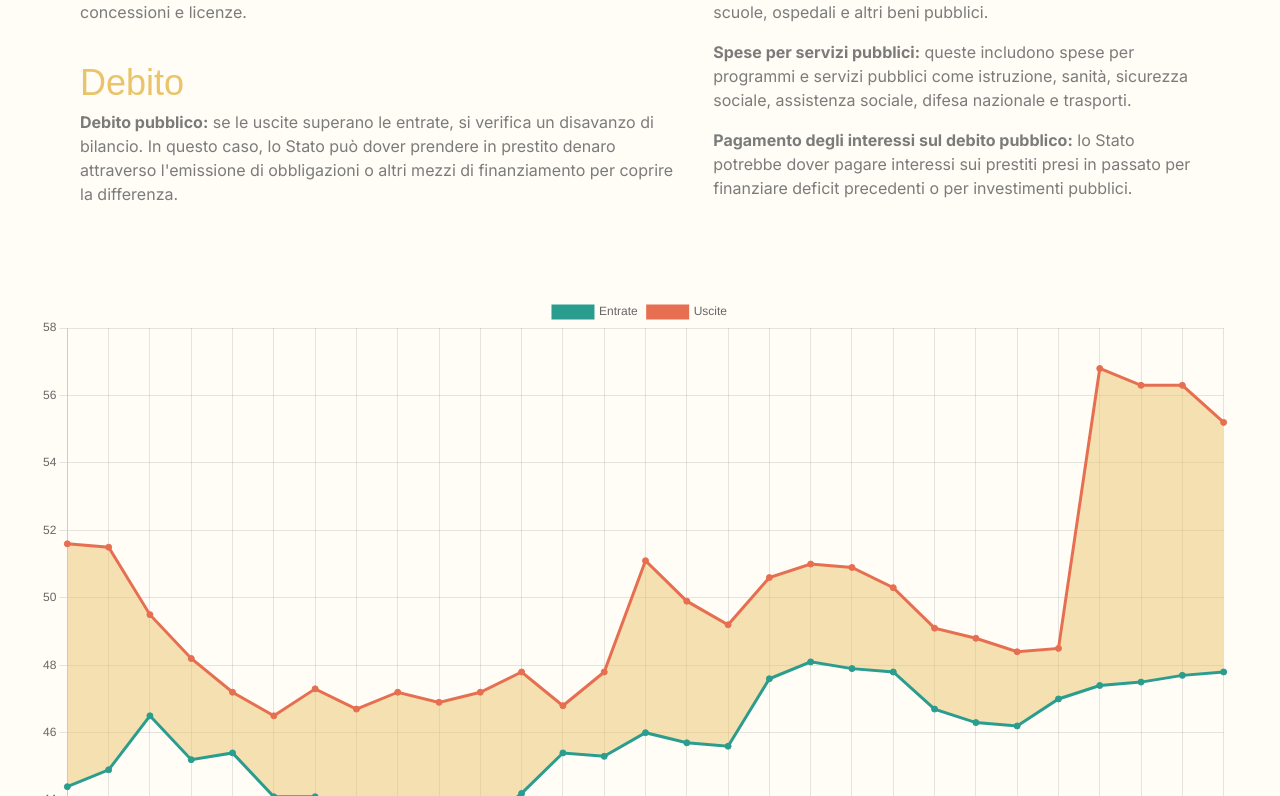
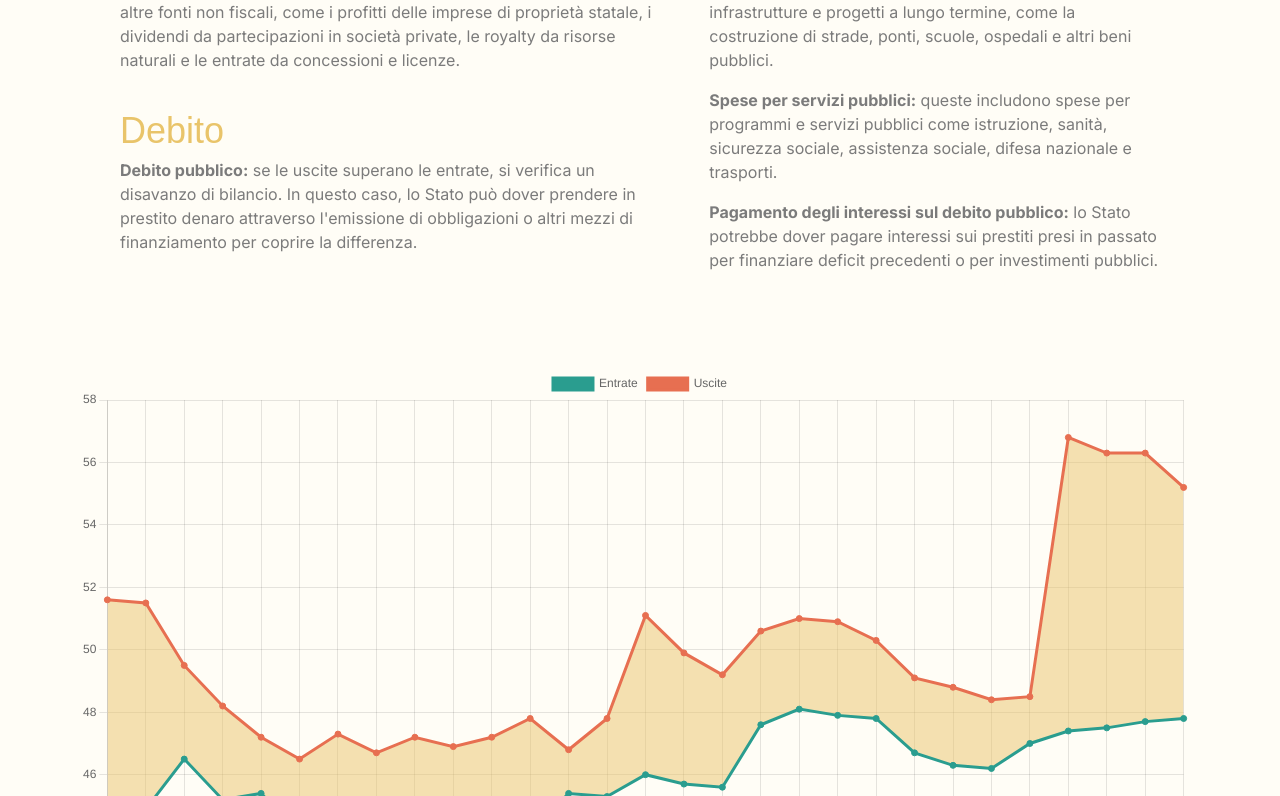
Before and after one commit to GabrielVincenzi/funnypark, a Next.js app: page /gov_exp in a window 1280 px wide. Shown: the part 1072-1868 px from the top of the page. Built offline with nearby package versions, Linux system fonts and the light colour scheme; a web font is replaced by a local one.

Commit message:
Update globals.css

```diff
--- a/app/globals.css
+++ b/app/globals.css
@@ -91,19 +91,19 @@ h3 {
   }
 
   .outer_container {
-    @apply px-10 lg:px-20 max-container padding-container flex flex-col gap-20 py-10 pb-10 md:gap-28 lg:py-20 xl:flex-row
+    @apply px-10 lg:px-20 px-10 max-container padding-container flex flex-col gap-20 py-10 pb-10 md:gap-28 lg:py-20 xl:flex-row
   }
 
   .lessgap_container {
-    @apply lg:px-10 max-container padding-container flex flex-col gap-4 py-10 pb-10 lg:py-20
+    @apply lg:px-20 px-10 max-container padding-container flex flex-col gap-4 py-10 pb-10 lg:py-20
   }
 
   .textarticle_container {
-    @apply lg:px-10 max-container padding-container flex flex-col gap-4 py-5 pb-10 lg:py-10
+    @apply lg:px-20 px-10 max-container padding-container flex flex-col gap-4 py-5 pb-10 lg:py-10
   }
 
   .graph_container {
-    @apply px-10 lg:px-20 max-container padding-container flex flex-col gap-0 pb-10 md:gap-28 xl:flex-row
+    @apply lg:px-20 px-10 max-container padding-container flex flex-col gap-0 pb-10 md:gap-28 xl:flex-row
   }
 
   .max-container {
```
